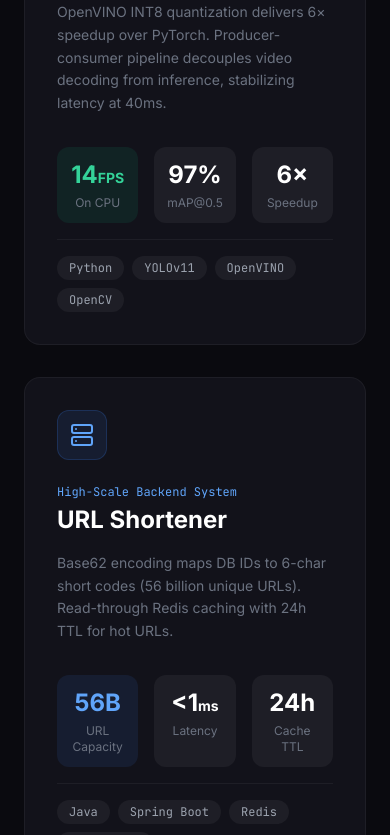
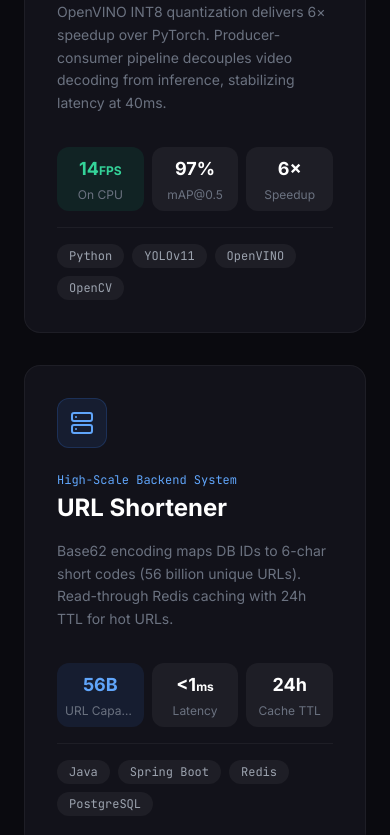
Before and after one commit to Sasaank79/Portfolio, a React (Vite) app: page / in a window 390 px wide. Shown: the part 3480-4315 px from the top of the page. Built offline with nearby package versions, Linux system fonts and the light colour scheme.

Commit message:
fix: metrics overflow on mobile

```diff
--- a/src/App.jsx
+++ b/src/App.jsx
@@ -570,13 +570,13 @@ function ProjectCard({ project, index }) {
                 </p>
 
                 {/* Metrics */}
-                <div className="grid grid-cols-3 gap-4 pt-4">
+                <div className="grid grid-cols-3 gap-2 sm:gap-4 pt-4">
                     {project.metrics.map((metric, i) => (
-                        <div key={i} className={`text-center p-3 rounded-xl ${metric.highlight ? colors.bg : 'bg-white/5'}`}>
-                            <div className={`text-2xl font-bold ${metric.highlight ? colors.text : 'text-white'}`}>
-                                {metric.value}<span className="text-sm">{metric.unit}</span>
+                        <div key={i} className={`text-center p-2 sm:p-3 rounded-xl ${metric.highlight ? colors.bg : 'bg-white/5'} overflow-hidden`}>
+                            <div className={`text-lg sm:text-2xl font-bold ${metric.highlight ? colors.text : 'text-white'} truncate`}>
+                                {metric.value}<span className="text-xs sm:text-sm">{metric.unit}</span>
                             </div>
-                            <div className="text-xs text-gray-500 mt-1">{metric.label}</div>
+                            <div className="text-xs text-gray-500 mt-1 truncate">{metric.label}</div>
                         </div>
                     ))}
                 </div>
```
